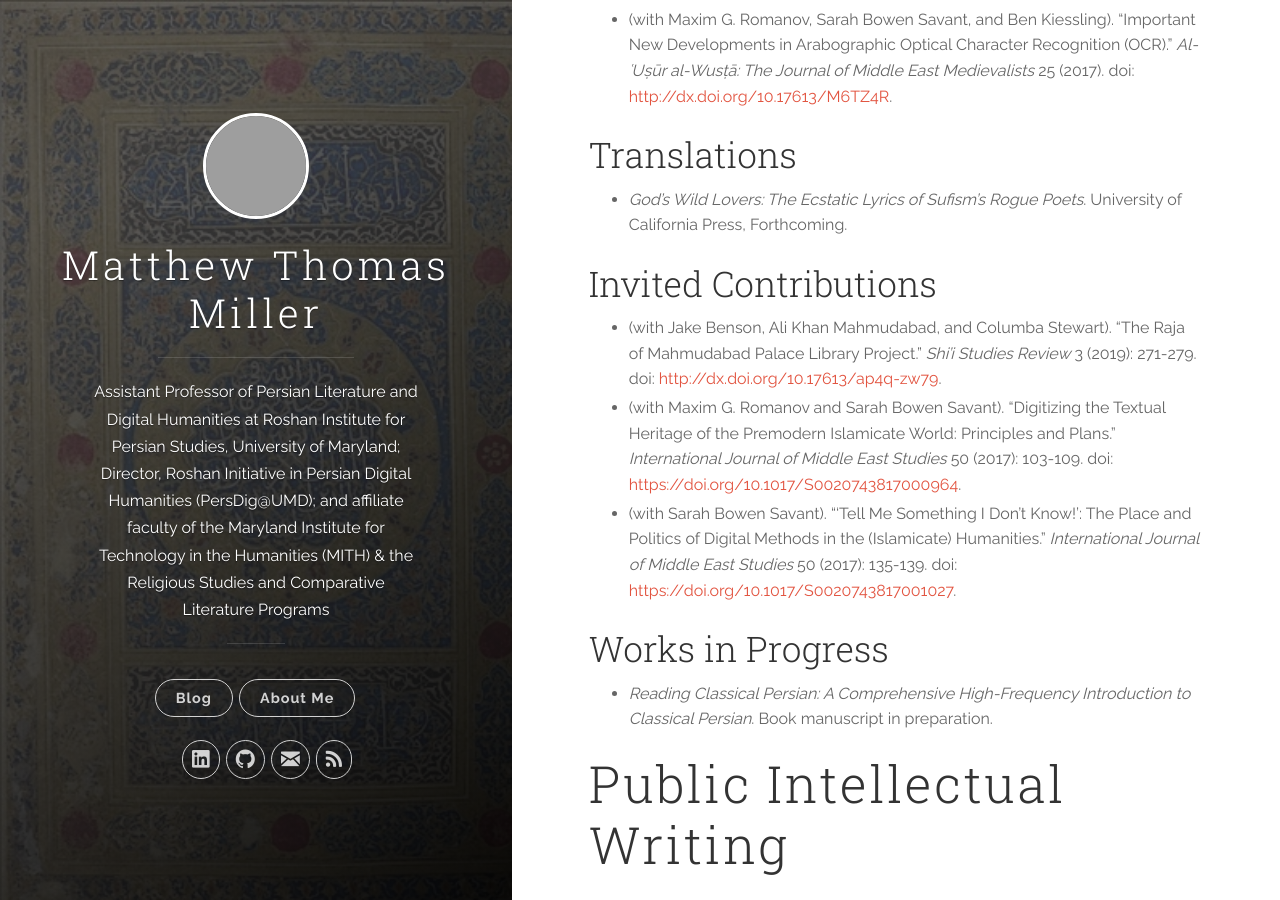
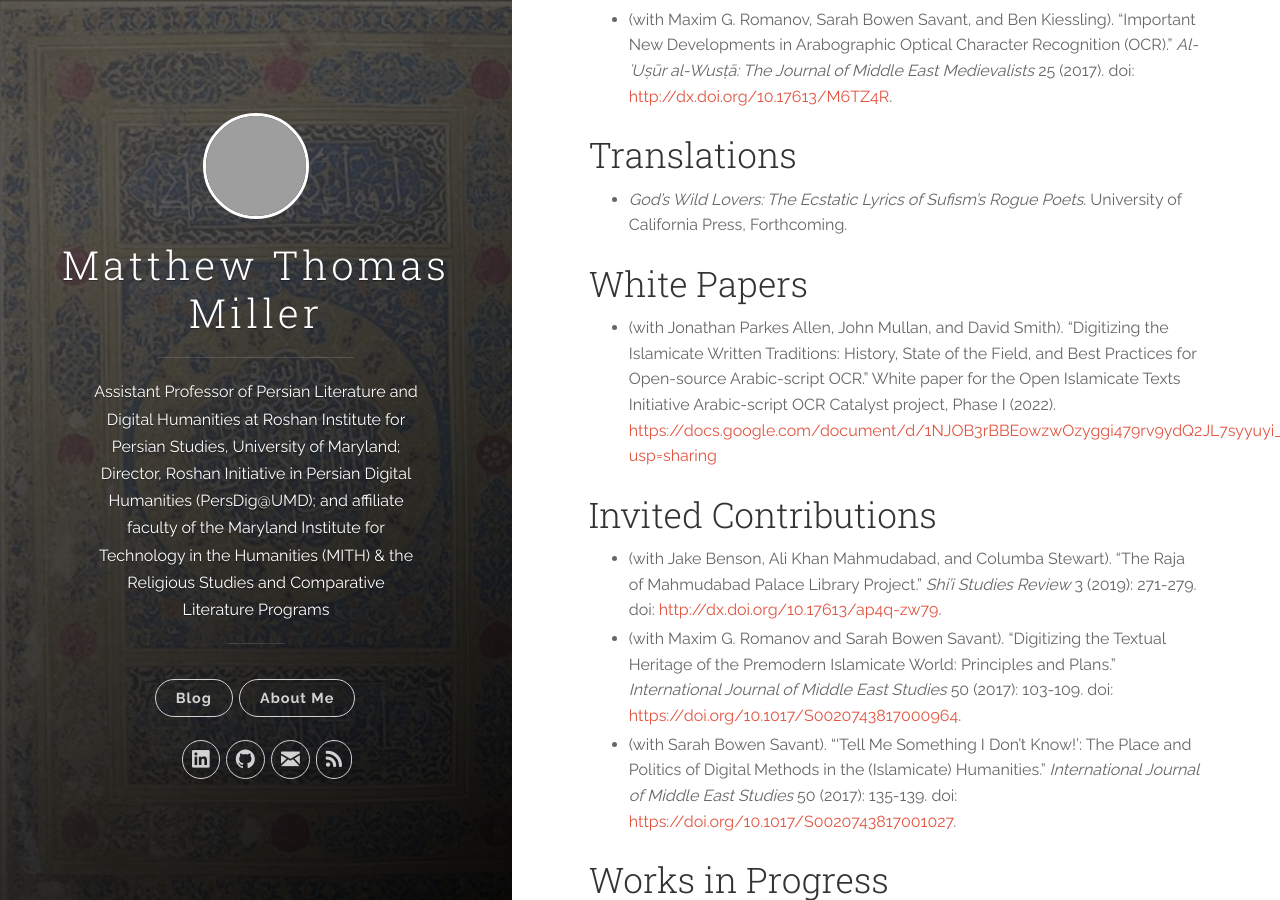
Before and after one commit to MatthewThomasMiller/MatthewThomasMiller.github.io, a Jekyll site: the page built from about-me.md, in a window 1280 px wide and 900 px high, scrolled down 4013 px, cut to the strip 0-900 px from the top of the window. Built offline with Jekyll 4.4.1, drawn with Linux system fonts in a browser that asks for light colours; grey boxes are pictures that could not be loaded.

Commit message:
update about me

```diff
--- a/about-me.md
+++ b/about-me.md
@@ -60,6 +60,10 @@ Matthew Thomas Miller is Assistant Professor of Persian Literature and Digital H
 
 * *God's Wild Lovers: The Ecstatic Lyrics of Sufism’s Rogue Poets*. University of California Press, Forthcoming.
 
+## White Papers
+
+* (with Jonathan Parkes Allen, John Mullan, and David Smith). "Digitizing the Islamicate Written Traditions: History, State of the Field, and Best Practices for Open-source Arabic-script OCR." White paper for the Open Islamicate Texts Initiative Arabic-script OCR Catalyst project, Phase I (2022). [https://docs.google.com/document/d/1NJOB3rBBEowzwOzyggi479rv9ydQ2JL7syyuyi_x9Qw/edit?usp=sharing](https://docs.google.com/document/d/1NJOB3rBBEowzwOzyggi479rv9ydQ2JL7syyuyi_x9Qw/edit?usp=sharing)
+
 ## Invited Contributions
 
 * (with Jake Benson, Ali Khan Mahmudabad, and Columba Stewart). "The Raja of Mahmudabad Palace Library Project." *Shi'i Studies Review* 3 (2019): 271-279. doi: [http://dx.doi.org/10.17613/ap4q-zw79](http://dx.doi.org/10.17613/ap4q-zw79).
```
